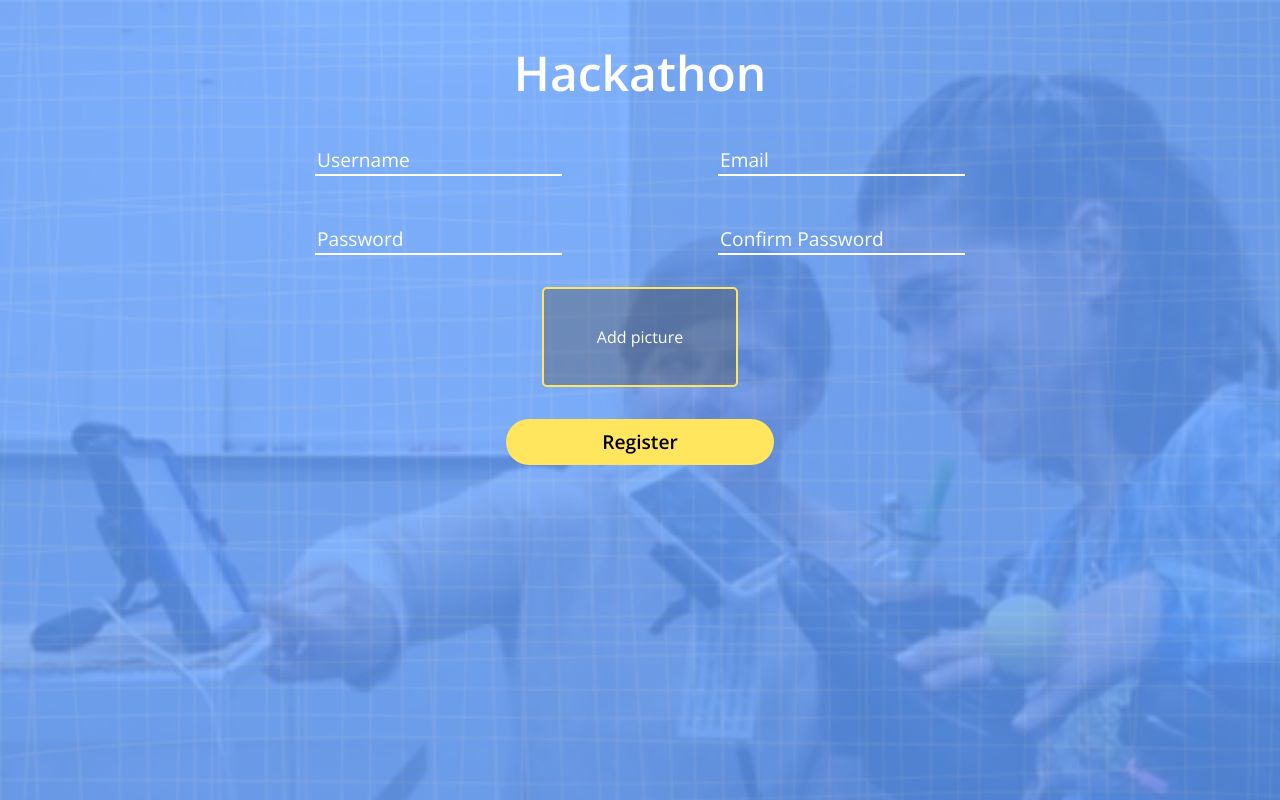
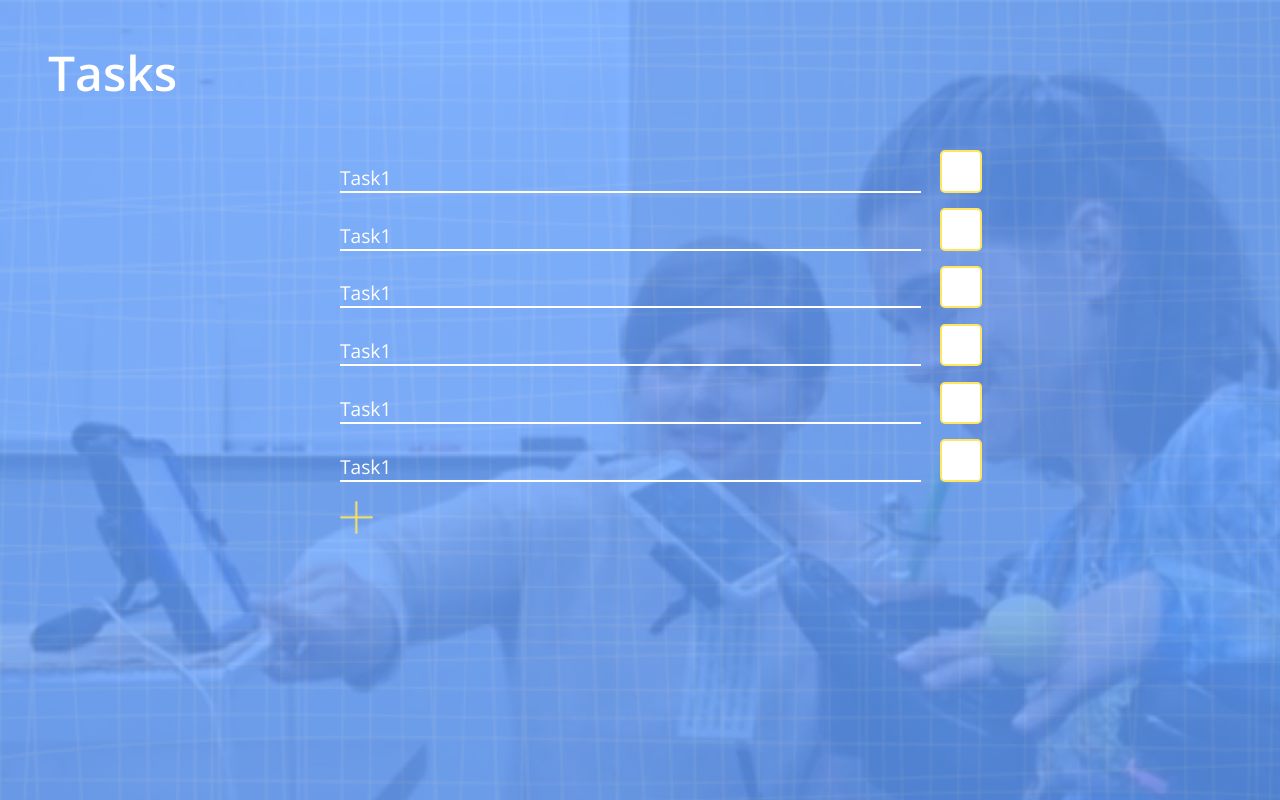
Before and after one commit to BinaryDog109/therapy-box-hackathon, a React (Create React App) app: page / in a window 1280 px wide. Built offline with nearby package versions, Linux system fonts and the light colour scheme.

Commit message:
Finished Task page layout

```diff
--- a/src/App.css
+++ b/src/App.css
@@ -22,3 +22,7 @@ h2 {
   font-weight: 600;
   font-size: var(--h2-fs)
 }
+h2.left-position{
+  text-align: left;
+  margin-left: 1em;
+}
--- a/src/App.js
+++ b/src/App.js
@@ -2,12 +2,14 @@ import logo from './logo.svg';
 import './App.css';
 import { LoginPage } from './pages/Login/LoginPage';
 import { SignupPage } from './pages/Login/SignupPage';
+import { TasksPage } from './pages/Tasks/TasksPage';
 function App() {
   return (
     <div className="App">
-      <h2>Hackathon</h2>
+      {/* <h2>Hackathon</h2> */}
       {/* <LoginPage/> */}
-      <SignupPage/>
+      {/* <SignupPage/> */}
+      <TasksPage />
     </div>
   );
 }
--- a/src/pages/Login/LoginSignupPage.module.css
+++ b/src/pages/Login/LoginSignupPage.module.css
@@ -5,7 +5,8 @@
     flex-grow: 1;
     gap: 2em;
 }
-/* .inputs > .row > input */
+/* Inputs styling */
+/* The hierarchy: .inputs > .row > input */
 .inputs {
     display: flex;
     flex-direction: column;
@@ -62,6 +63,7 @@
     border-radius: 5px;
     background-color: #55555562;
 }
+/* End of inputs styling */
 button[type='submit'] {
     background-color: var(--button-color);
     border: none;
--- a/src/pages/Login/SignupPage.js
+++ b/src/pages/Login/SignupPage.js
@@ -30,8 +30,9 @@ export const SignupPage = () => {
       <div className={styles["upload-picture"]}>
         <label htmlFor="avatar">
             Add picture
+            <input type="file" accept="image/gif, image/jpeg, image/png" id="avatar" name="avatar" />
         </label>
-        <input type="file" accept="image/gif, image/jpeg, image/png" id="avatar" name="avatar" />
+
       </div>
       <button className={styles["register-button"]} type="submit">Register</button>
     </div>
--- /dev/null
+++ b/src/pages/Tasks/TaskPage.module.css
@@ -0,0 +1,24 @@
+.container {
+    width: 90%;
+    max-width: 600px;
+    margin: 0 auto;
+    text-align: left;
+}
+.task-list {
+    list-style: none;
+    padding: 0;
+    font-size: var(--body-fs);
+    display: grid;
+    row-gap: 1.5em;
+}
+.add-btn {
+    border: none;
+    background-color: transparent;
+    cursor: pointer;
+    width: 2.5em;
+    height: 2.5em;
+    padding: 0;
+}
+.add-btn img {
+    width: 100%;
+}
--- /dev/null
+++ b/src/pages/Tasks/TasksPage.js
@@ -0,0 +1,22 @@
+import { TaskItem } from "./components/TaskItem";
+import styles from "./TaskPage.module.css";
+export const TasksPage = () => {
+  return (
+    <>
+      <h2 className="left-position">Tasks</h2>
+      <div className={styles["container"]}>
+        <ul className={styles["task-list"]}>
+          <TaskItem />
+          <TaskItem />
+          <TaskItem />
+          <TaskItem />
+          <TaskItem />
+          <TaskItem />
+        </ul>
+        <button className={styles["add-btn"]}>
+          <img src="./assets/Plus_button_small.png" alt="Add Task button" />
+        </button>
+      </div>
+    </>
+  );
+};
--- /dev/null
+++ b/src/pages/Tasks/components/TaskItem.js
@@ -0,0 +1,12 @@
+import styles from "./TaskItem.module.css";
+export const TaskItem = () => {
+  return (
+    <li className={styles["task-item"]}>
+      <span>Task1</span>
+      <label>
+        <input type="checkbox" />
+        <span className={styles["checkmark"]}></span>
+      </label>
+    </li>
+  );
+};
--- /dev/null
+++ b/src/pages/Tasks/components/TaskItem.module.css
@@ -0,0 +1,52 @@
+.task-item {
+    display: flex;
+}
+.task-item span {
+    border-bottom: 2px solid white;
+    flex-grow: 1;
+}
+.task-item label {
+    margin-left: 1em;
+    position: relative;
+}
+.task-item input[type='checkbox'] {
+    margin: 0;
+    padding: 0;
+    /* Hiding the default checkbox so that we can show the customised one */
+    opacity: 0;
+    position: absolute;
+    top: 0;
+    left: 0;
+}
+/* Customed checkbox */
+.task-item label::before {
+    content: '';
+    position: absolute;
+    bottom: 0;
+    left: 0;
+    width: 2em;
+    height: 2em;
+    border: 2px solid var(--button-color);
+    border-radius: 5px;
+    background-color: white;
+}
+/* Customed checkmark */
+.task-item label .checkmark {
+    position: absolute;
+    display: none;
+    top: 0;
+    width: 3em;
+    height: .5em;
+    transform: translateY(-100%) rotate(-45deg);
+    border-left: 2px solid gray;
+    border-bottom: 2px solid gray;
+}
+/* Adding check/uncheck styling */
+.task-item input[type='checkbox']:checked + .checkmark {
+    display: block;
+}
+/* Styling focus and hover states */
+.task-item label:hover::before,
+.task-item label:focus ::before{
+    box-shadow: inset 0 0 8px var(--button-color);
+}
```
